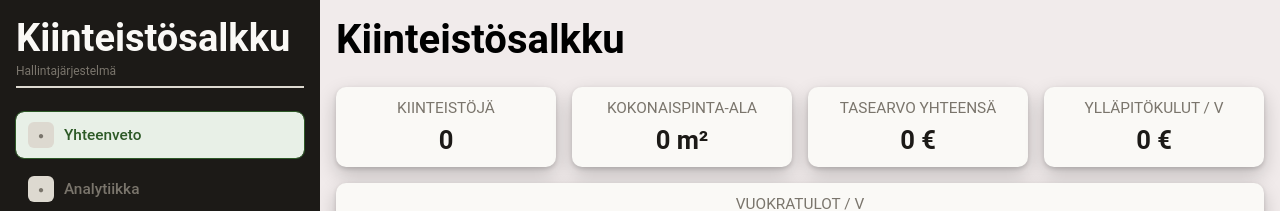
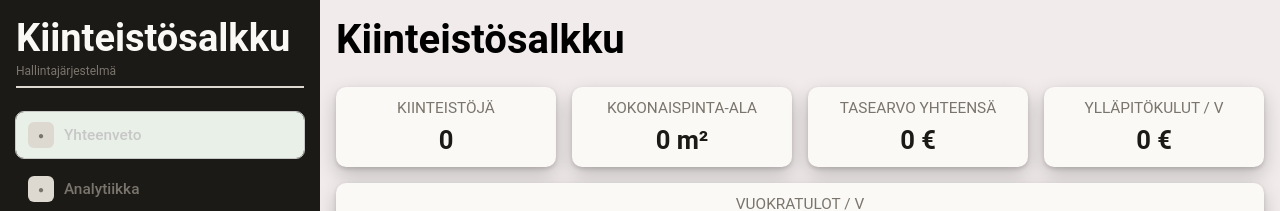
Before and after one commit to OAMK-Micropolis-project/KiinteistoTieKartta, a React (Vite) app: page / in a window 1280 px wide. Shown: the top 211 px of the page. Built offline with nearby package versions, Linux system fonts and the light colour scheme.

Commit message:
change theme

```diff
--- a/src/theme.ts
+++ b/src/theme.ts
@@ -5,7 +5,7 @@ export const theme = {
         border: "#ddd9d0",
         text: "#1c1a17",
         textMuted: "#7a756c",
-        accent: "#2d5a27",
+        accent: "#c7c7c7",
         accentLight: "#e8f0e7",
 
         // Salkut
```
